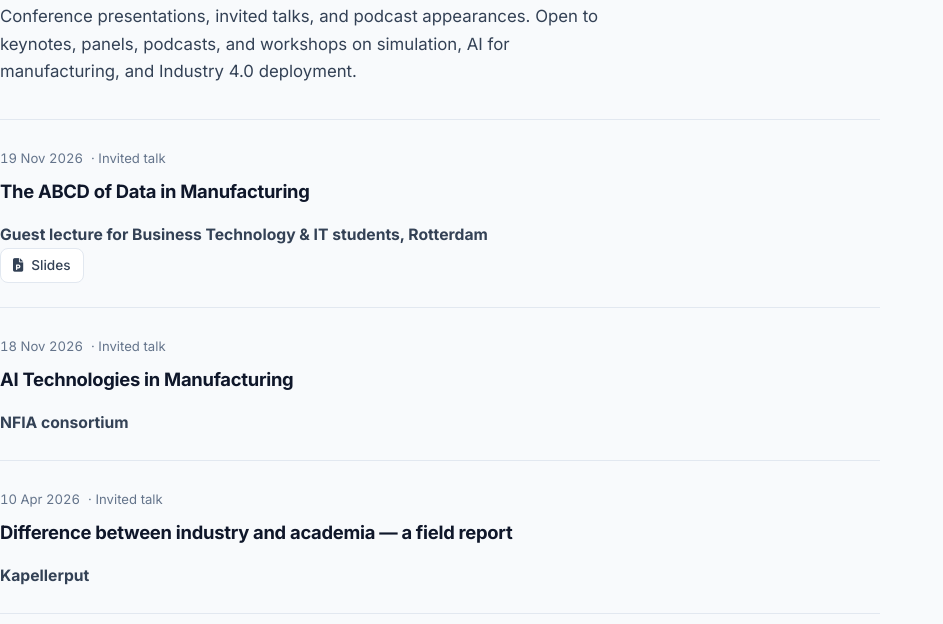
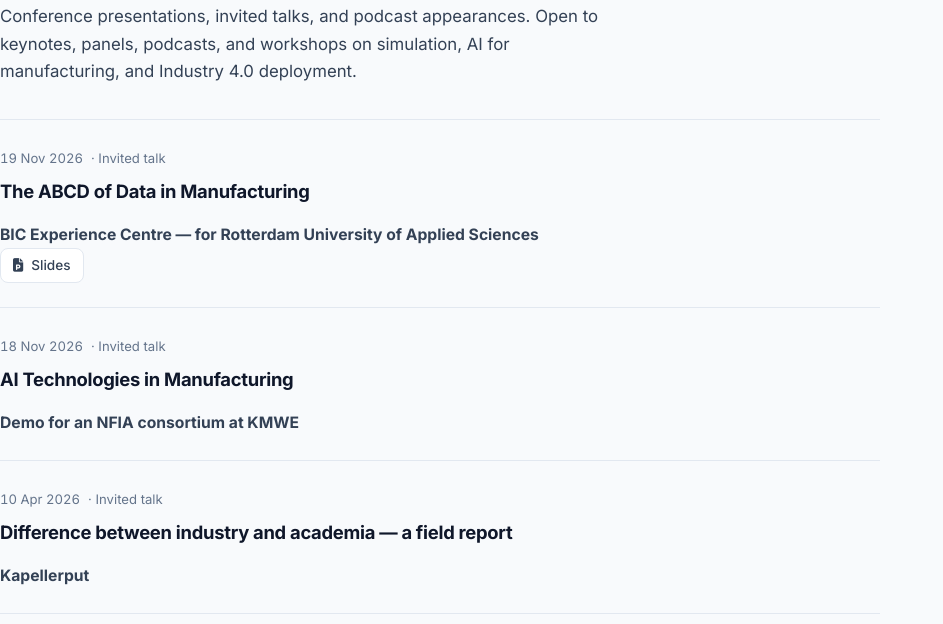
Before and after one commit to nitman118/nitman118.github.io, an Astro site: page /talks in a window 1280 px wide. Shown: the part 478-1102 px from the top of the page, without its empty margins (0-943 px from the left). Built offline with nearby package versions, Linux system fonts and the light colour scheme; Astro itself is replaced by a stand-in of ours.

Commit message:
Talks: correct venues for the NFIA demo and the BIC Experience Centre talk
Co-Authored-By: Claude Opus 5.5 <noreply@anthropic.com>
Claude-Session: https://claude.ai/code/session_01XYrZiVPtypthUG6K8eK6qU

```diff
--- a/src/pages/talks.astro
+++ b/src/pages/talks.astro
@@ -16,7 +16,7 @@ interface Talk {
 const talks: Talk[] = [
   {
     title: 'The ABCD of Data in Manufacturing',
-    venue: 'Guest lecture for Business Technology & IT students, Rotterdam',
+    venue: 'BIC Experience Centre — for Rotterdam University of Applied Sciences',
     year: 2026,
     date: '2026-11-19',
     type: 'invited',
@@ -24,7 +24,7 @@ const talks: Talk[] = [
   },
   {
     title: 'AI Technologies in Manufacturing',
-    venue: 'NFIA consortium',
+    venue: 'Demo for an NFIA consortium at KMWE',
     year: 2026,
     date: '2026-11-18',
     type: 'invited',
```
